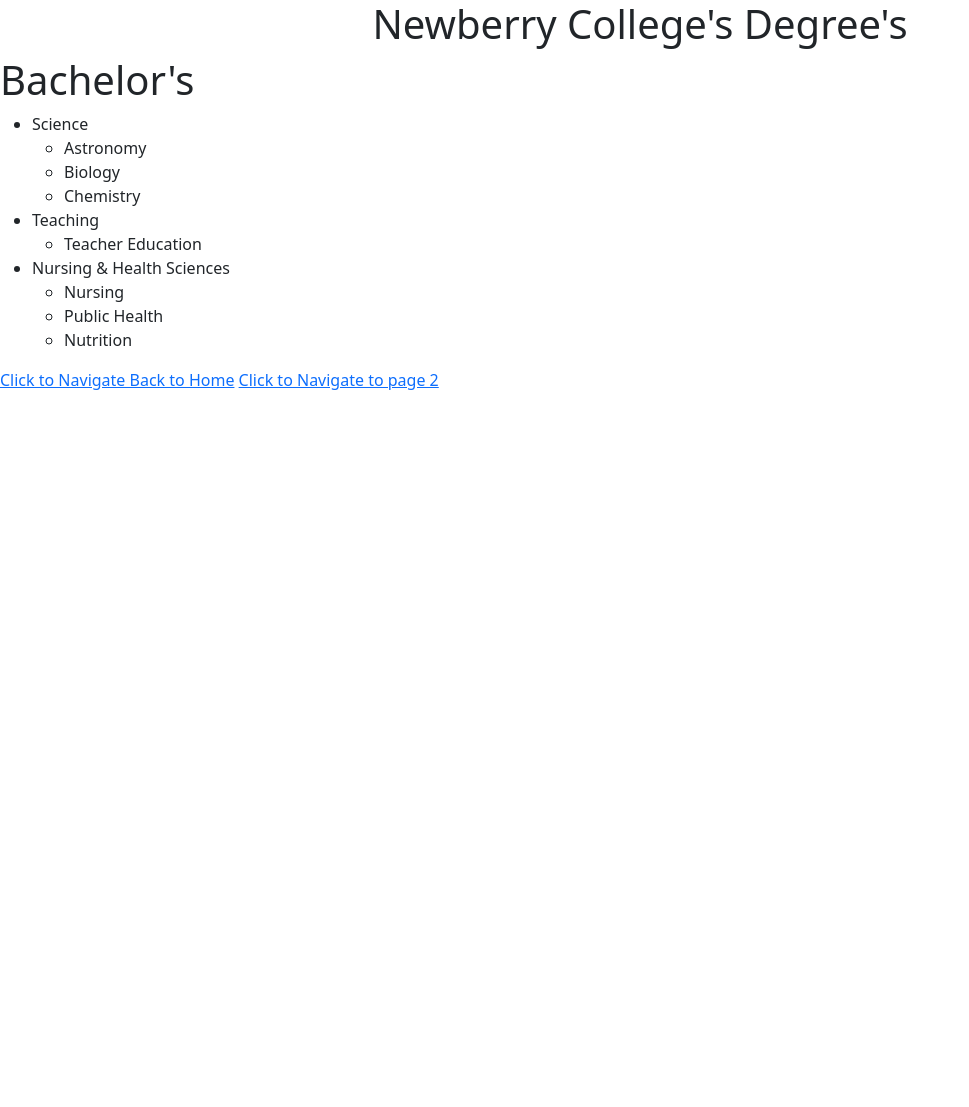
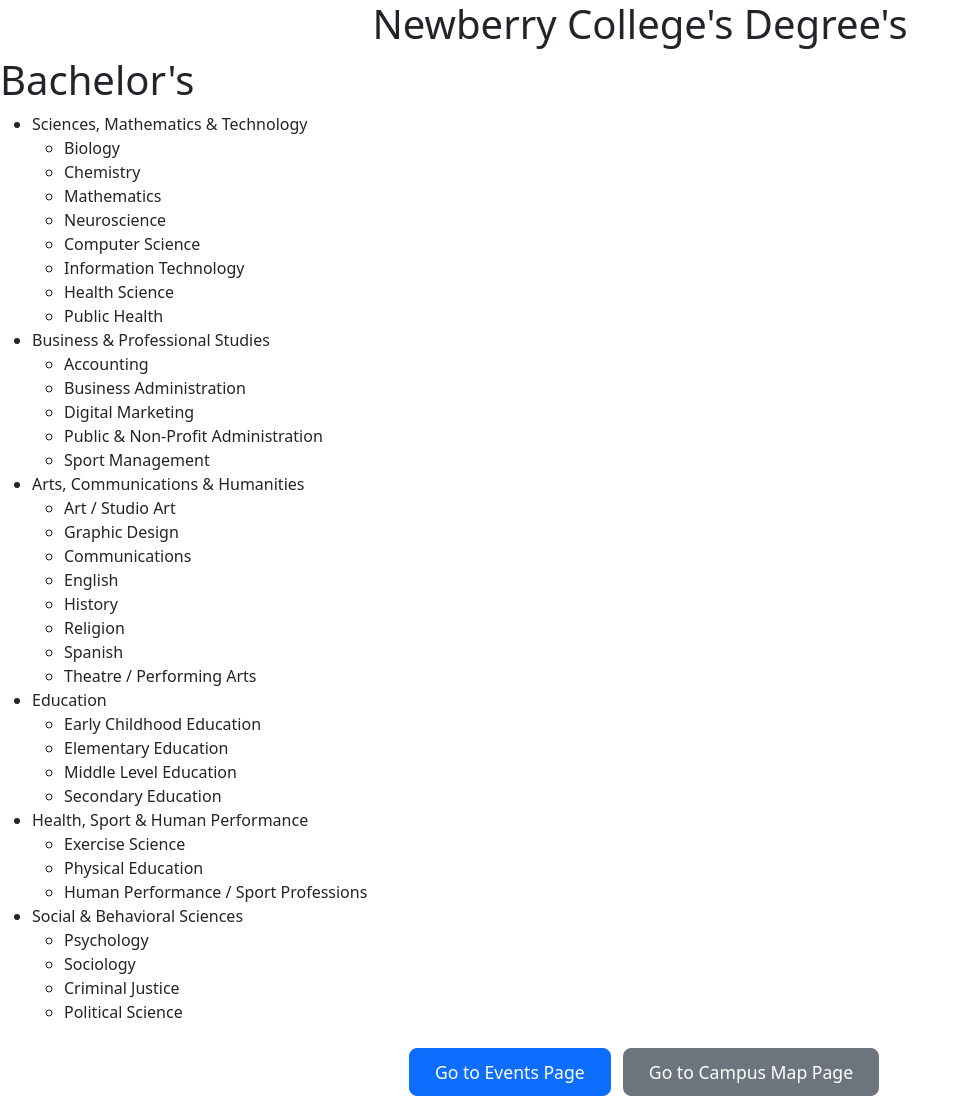
Before and after one commit to andrewmarks12/finalProject, a plain HTML site: page page3.html in a window 1280 px wide. Shown: the whole page, without its empty margins (0-969 px from the left). Before the commit the page ends 800 px from the top, so only its background shows below. Drawn offline with nearby package versions, Linux system fonts and the light colour scheme.

Commit message:
I have completed my project to the best of my ability and feel comfortable submitting what I have.

```diff
--- a/css/style.css
+++ b/css/style.css
@@ -3,7 +3,7 @@
 }
 
 img {
-    width: 85%;
+    width: 70%;
     border-radius: 8px;
     display: block;
     margin: auto;
@@ -17,11 +17,23 @@
     text-align: right;
 }
 
+.list-group-item {
+    font-size: 1.5rem;
+    padding: 12px 18px;
+    border-radius: 6px;
+    border: 4px solid red;
+}
+
 .flex-container {
     display: flex;
     flex-wrap: nowrap;
-    background-color: white;
+    background-color: lightgrey;
     text-align: center;
-    justify-content: space-between;
     padding: 4%;
 }
+
+.navigation-links a {
+    padding: 10px 25px;
+    font-size: 1.1rem;
+    border-radius: 8px;
+}
--- a/page3.html
+++ b/page3.html
@@ -10,28 +10,72 @@
 
   <h1>Bachelor's</h1>
 <ul>
-    <li>Science
+  <li>Sciences, Mathematics & Technology
     <ul>
-        <li>Astronomy</li>
       <li>Biology</li>
       <li>Chemistry</li>
+      <li>Mathematics</li>
+      <li>Neuroscience</li>
+      <li>Computer Science</li>
+      <li>Information Technology</li>
+      <li>Health Science</li>
+      <li>Public Health</li>
     </ul>
   </li>
-    <li>Teaching
+
+  <li>Business & Professional Studies
     <ul>
-        <li>Teacher Education</li>
+      <li>Accounting</li>
+      <li>Business Administration</li>
+      <li>Digital Marketing</li>
+      <li>Public & Non-Profit Administration</li>
+      <li>Sport Management</li>
     </ul>
   </li>
-    <li>Nursing & Health Sciences
+
+  <li>Arts, Communications & Humanities
     <ul>
-        <li>Nursing</li>
-        <li>Public Health</li>
-        <li>Nutrition</li>
+      <li>Art / Studio Art</li>
+      <li>Graphic Design</li>
+      <li>Communications</li>
+      <li>English</li>
+      <li>History</li>
+      <li>Religion</li>
+      <li>Spanish</li>
+      <li>Theatre / Performing Arts</li>
+    </ul>
+  </li>
+
+  <li>Education
+    <ul>
+      <li>Early Childhood Education</li>
+      <li>Elementary Education</li>
+      <li>Middle Level Education</li>
+      <li>Secondary Education</li>
+    </ul>
+  </li>
+
+  <li>Health, Sport & Human Performance
+    <ul>
+      <li>Exercise Science</li>
+      <li>Physical Education</li>
+      <li>Human Performance / Sport Professions</li>
+    </ul>
+  </li>
+
+  <li>Social & Behavioral Sciences
+    <ul>
+      <li>Psychology</li>
+      <li>Sociology</li>
+      <li>Criminal Justice</li>
+      <li>Political Science</li>
     </ul>
   </li>
 </ul>
-        <a href="index.html">Click to Navigate Back to Home</a>
-        <a href="page2.html">Click to Navigate to page 2</a>
+        <section class="navigation-links text-center">
+            <a class="btn btn-primary m-2" href="index.html">Go to Events Page</a>
+            <a class="btn btn-secondary" href="page2.html">Go to Campus Map Page</a>
+        </section>
     </p>
     </body>
 </html>
```
Also changed, not shown: index.html (+9 -10 lines), page2.html (+6 -4 lines). Lines whose indentation alone changed are shown as unchanged.
